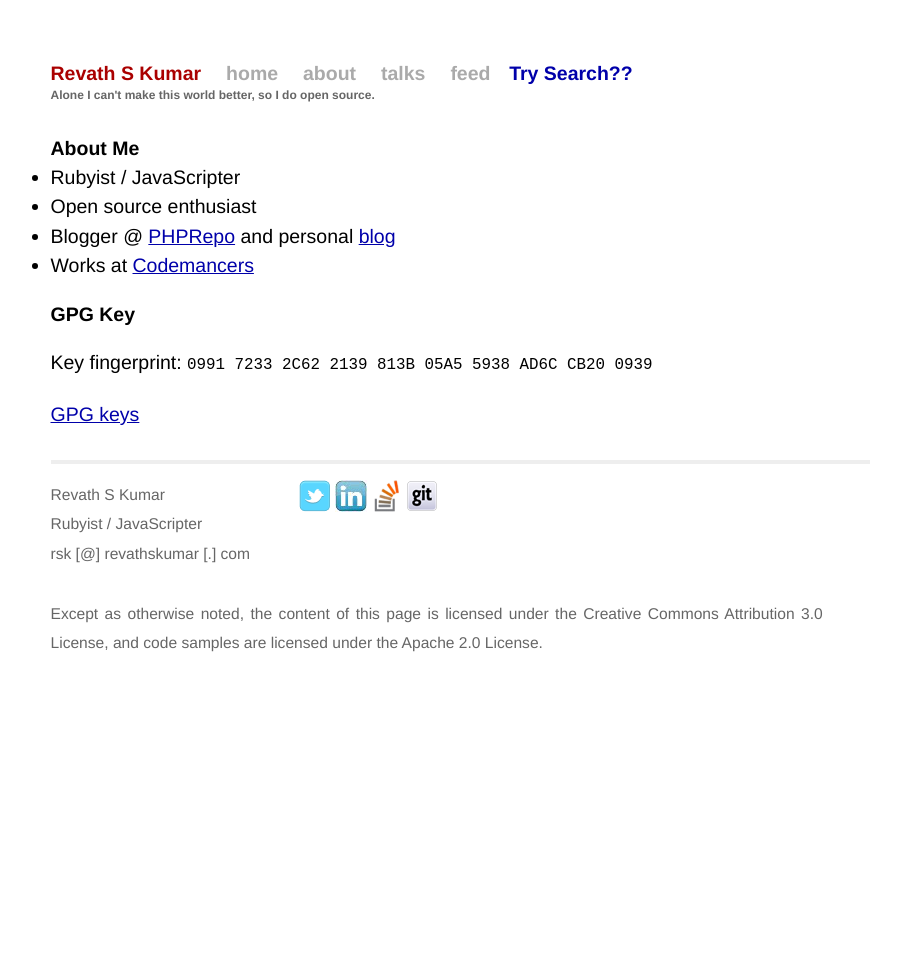
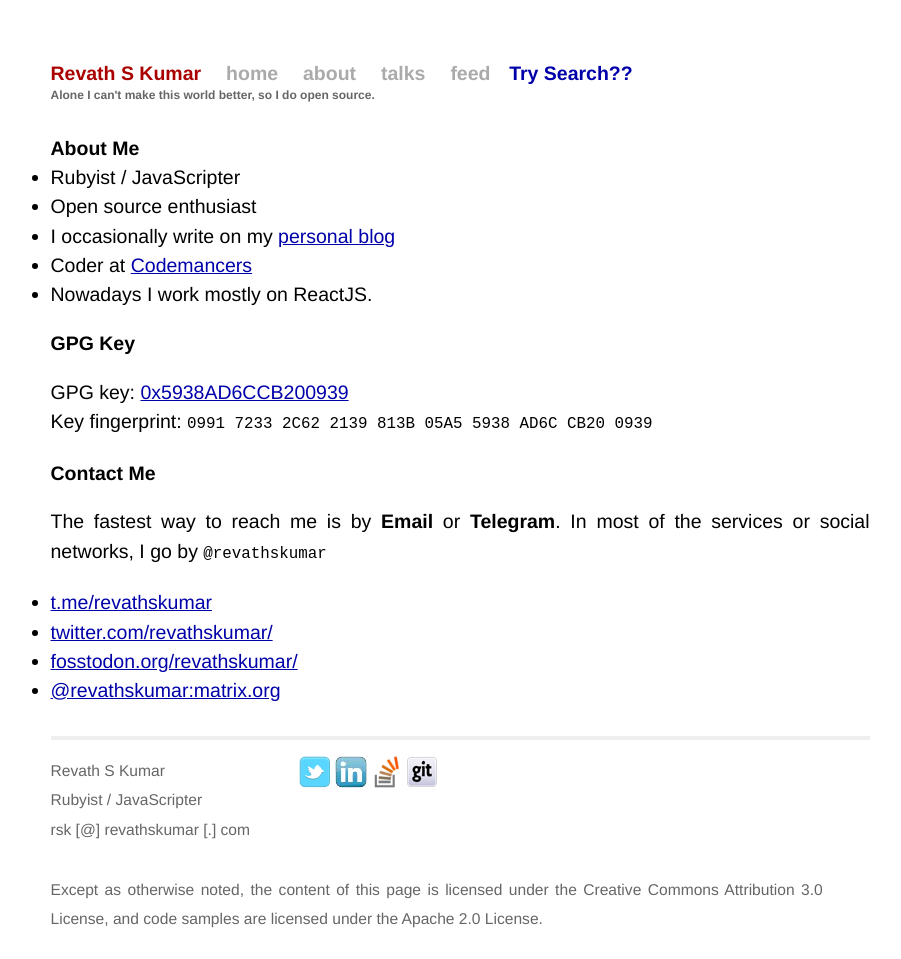
Before and after one commit to revathskumar/blog.revathskumar.com, a Jekyll site: the page built from p/about-me.md, in a window 1280 px wide. Shown: the whole page, without its empty margins (180-1081 px from the left). Built offline with Jekyll 4.4.1, drawn with Linux system fonts in a browser that asks for light colours.

Commit message:
update about me with some contact info and social media links

```diff
--- a/p/about-me.md
+++ b/p/about-me.md
@@ -7,12 +7,21 @@ title: "About Me"
 
 - Rubyist / JavaScripter
 - Open source enthusiast
-- Blogger @&nbsp;[PHPRepo](http://www.phprepo.in/) and personal&nbsp;[blog](http://blog.revathskumar.com/)
-- Works at [Codemancers](http://codemancers.com/)
+- I occasionally write on my [personal blog](https://blog.revathskumar.com/)
+- Coder at [Codemancers](https://codemancers.com/)
+- Nowadays I work mostly on ReactJS.
 
 ## GPG Key
 
+GPG key: [0x5938AD6CCB200939](https://pgp.pm/pks/lookup?op=get&search=0x5938AD6CCB200939)
 Key fingerprint: `0991 7233 2C62 2139 813B  05A5 5938 AD6C CB20 0939`
 
 
-[GPG keys](https://pgp.pm/pks/lookup?op=get&search=0x5938AD6CCB200939)
+## Contact Me
+
+The fastest way to reach me is by **Email** or **Telegram**. In most of the services or social networks, I go by `@revathskumar`
+
+* [t.me/revathskumar](https://t.me/revathskumar)
+* [twitter.com/revathskumar/](https://twitter.com/revathskumar/)
+* [fosstodon.org/revathskumar/](https://fosstodon.org/@revathskumar)
+* [@revathskumar:matrix.org](https://matrix.to/#/@revathskumar:matrix.org)
```
